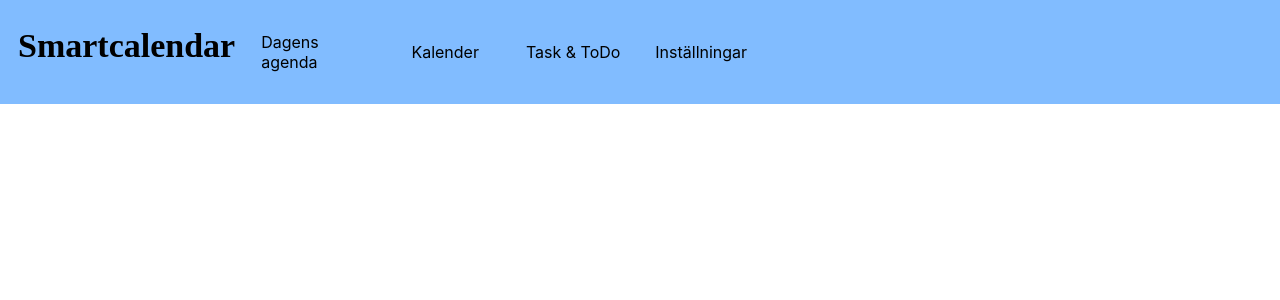
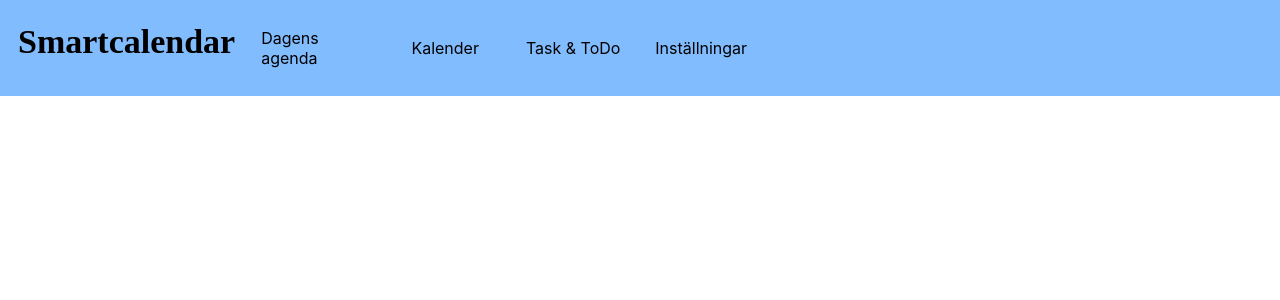
Before and after one commit to slidecart/G19SmartCalender, a React (Create React App) app in the folder frontend/: page / in a window 1280 px wide. Shown: the top 300 px of the page. Built offline with nearby package versions, Linux system fonts and the light colour scheme.

Commit message:
Update header.jsx

```diff
--- a/frontend/src/header.jsx
+++ b/frontend/src/header.jsx
@@ -4,7 +4,7 @@ import Navbar from "./navbar";
 function Header(){
 
     return(
-        <Box sx={{backgroundColor: "#0077ff7e", py: 2, display: "flex"}}>
+        <Box sx={{backgroundColor: "#0077ff7e", py: 1.5, display: "flex"}}>
             <Typography variant="h1" sx={{ mx: 1 }}>
                 Smartcalendar
             </Typography>
```
